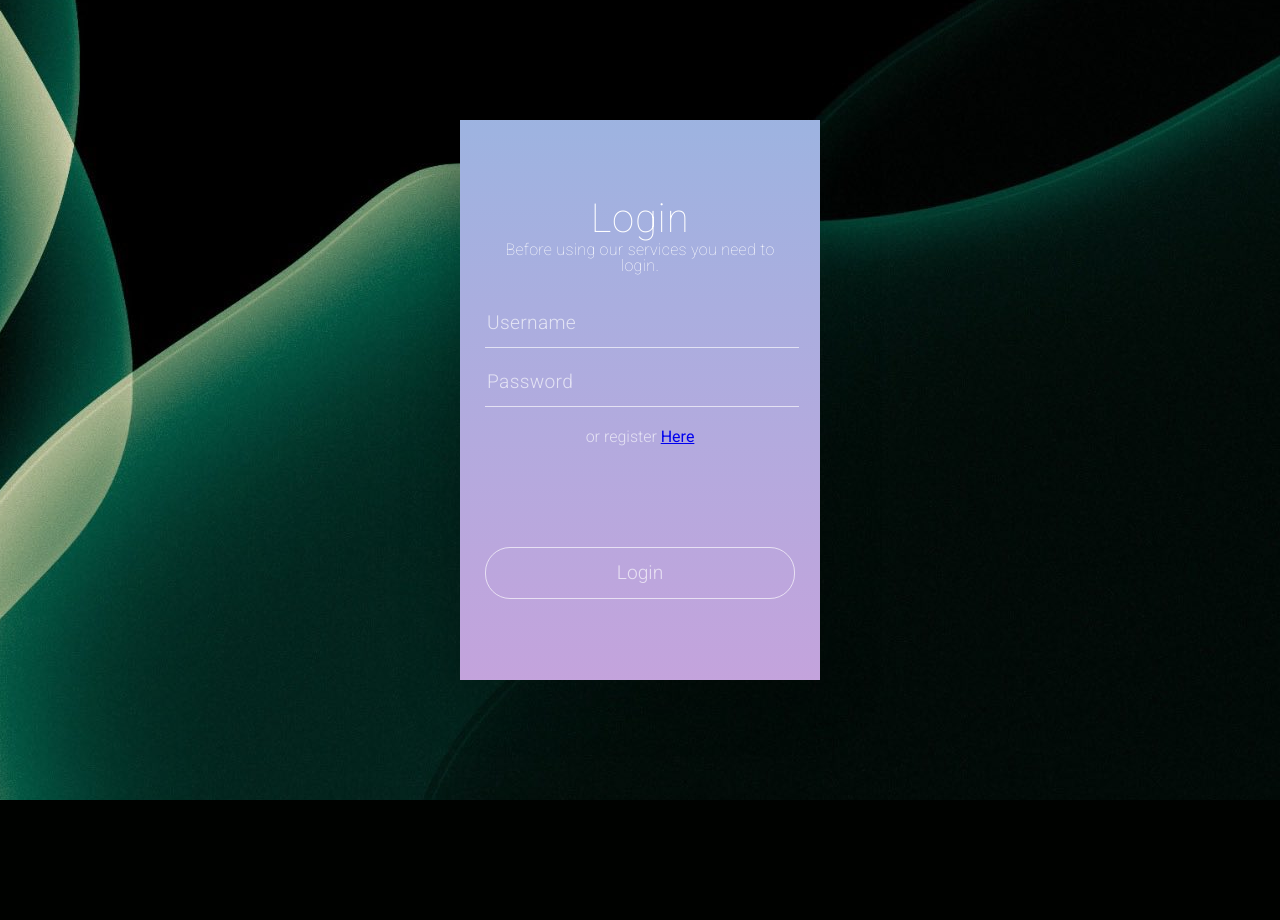
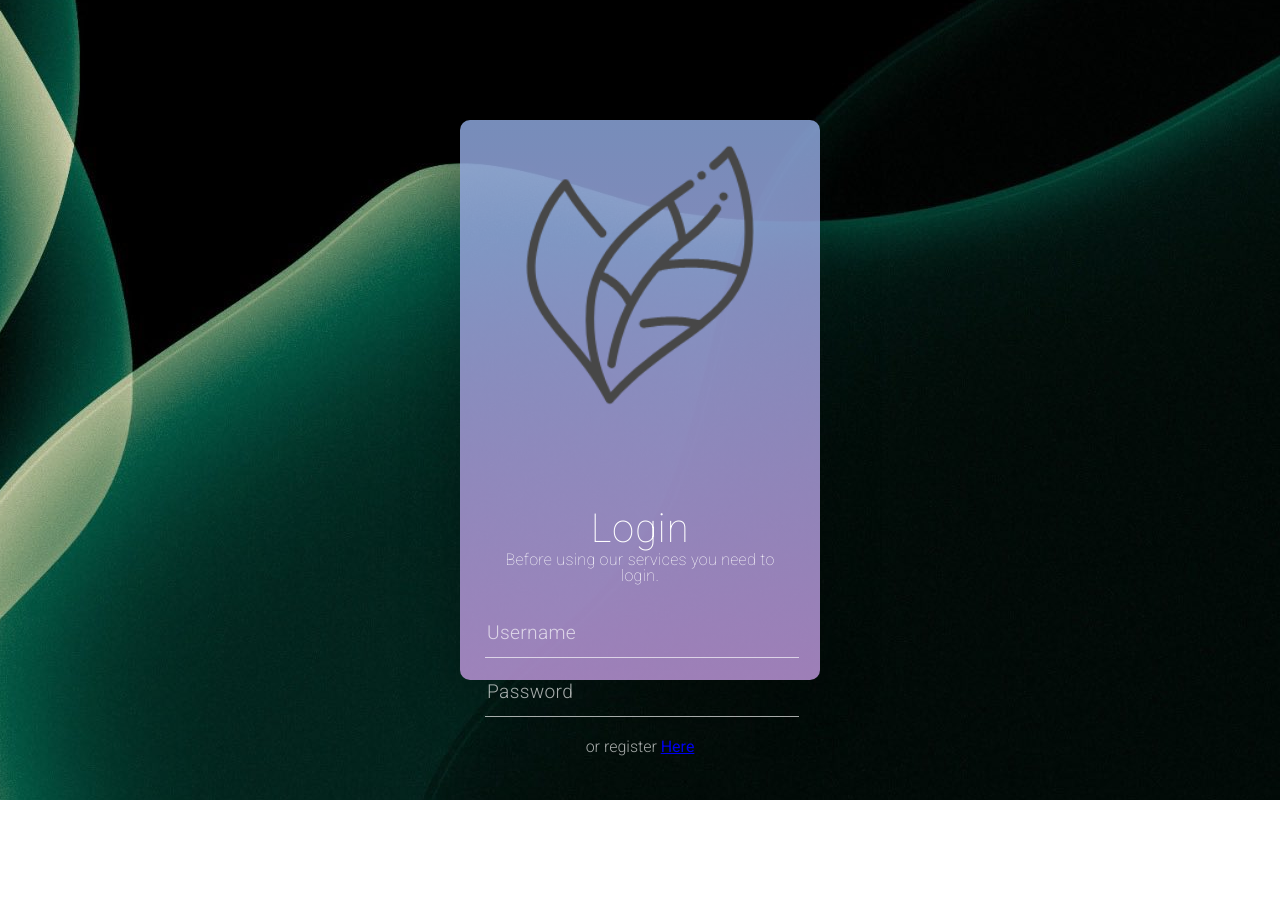
Before and after one commit to V014/farmtime, a PHP site: page / in a window 1280 px wide. Shown: the top 920 px of the page. Before the commit the page ends 800 px from the top, so only its background shows below. Run offline with PHP 8.4, Linux system fonts and the light colour scheme.

Commit message:
added logo

```diff
--- a/www/css/login.css
+++ b/www/css/login.css
@@ -173,7 +173,7 @@
   box-sizing: border-box;
   height: 560px;
   width: 360px;
-  background: #fff;
+  background: transparent;
   /* background: url('https://pexels.imgix.net/photos/27718/pexels-photo-27718.jpg?fit=crop&w=1280&h=823') top left no-repeat; */
 }
 
@@ -186,6 +186,7 @@
   position: absolute;
   width: 360px;
   z-index: 1;
+  border-radius: 10px;
 }
 
 @media (max-width: 500px) {
--- a/www/index.html
+++ b/www/index.html
@@ -11,6 +11,7 @@
         <div class='window'>
             <div class='overlay'></div>
             <div class='content'>
+                <img src="img/lead-dark.png" alt="Farm time logo" class="logo">
                 <div class='welcome'>Login</div>
                 <div class='subtitle'>Before using our services you need to login.</div>
                 <div class='input-fields'>
```
Also changed, not shown: www/img/lead-dark.png (added), www/img/leaf-light.png (added).
